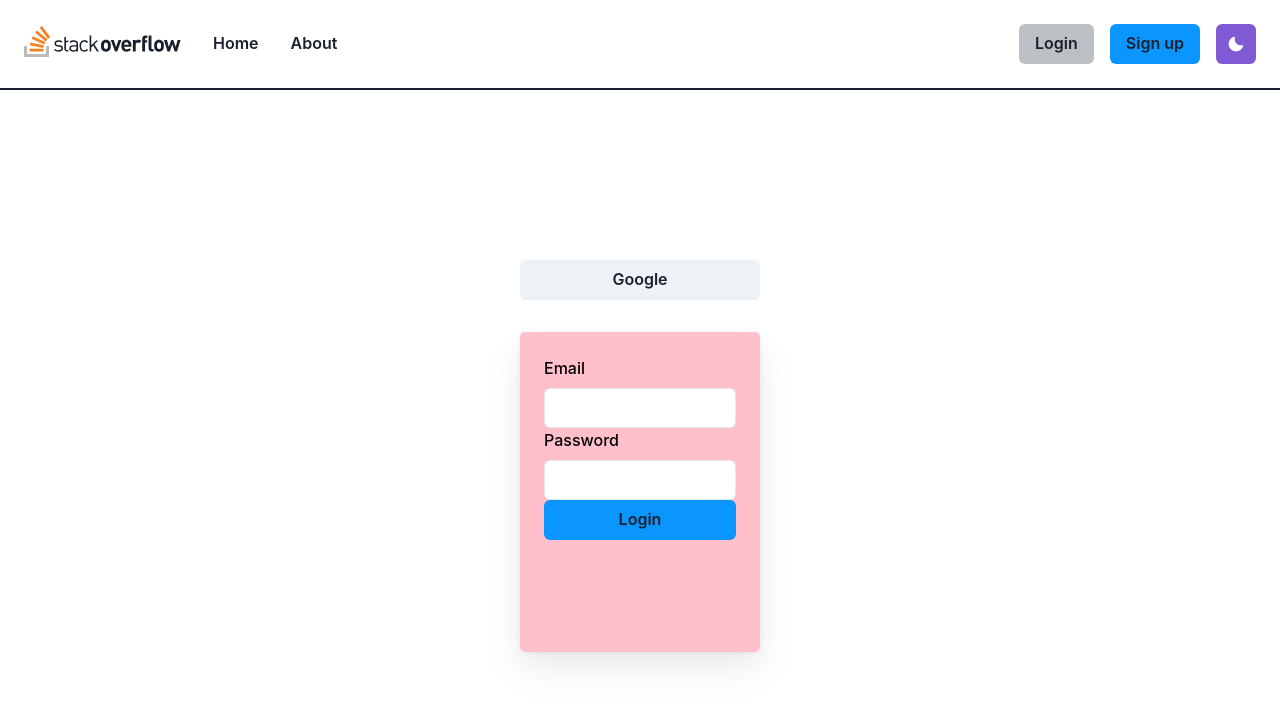
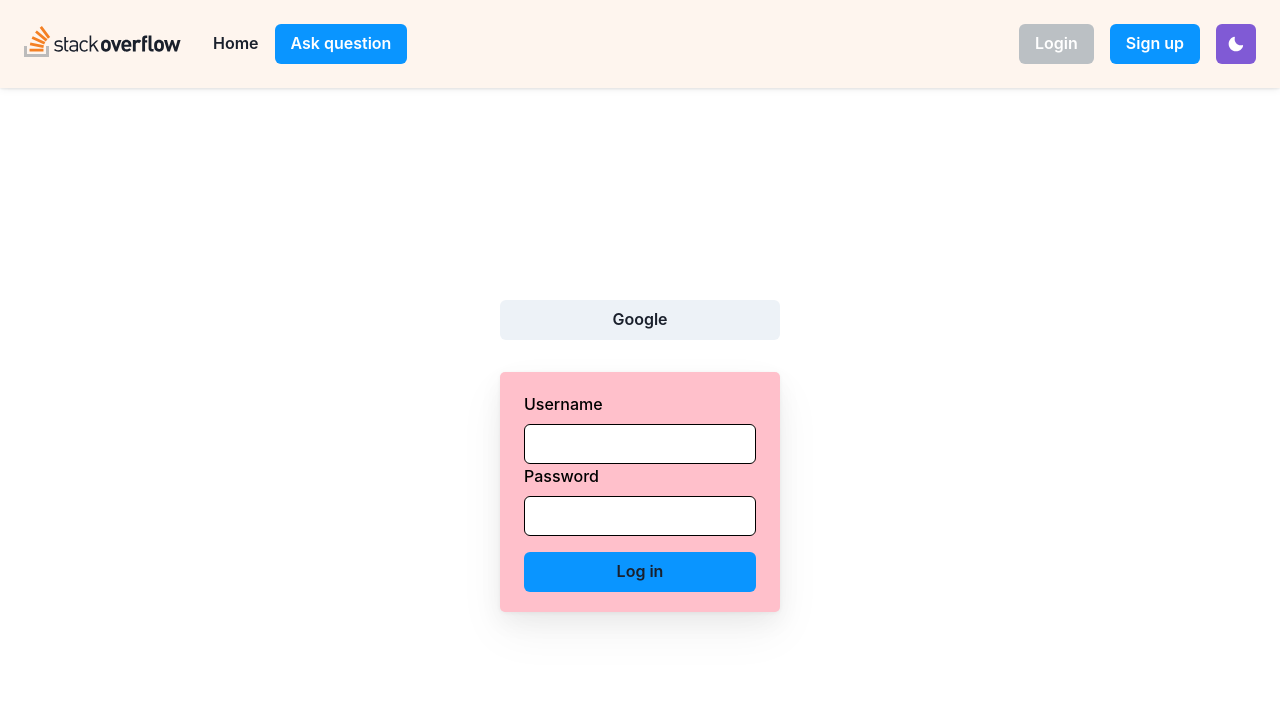
Before and after one commit to Haksa6/stackoverflow-copy-project, a React (Create React App) app in the folder client/: page /login in a window 1280 px wide. Shown: the top 704 px of the page. Built offline with nearby package versions, Linux system fonts and the light colour scheme; the HTML template or start-up script is replaced by a standard one.

Commit message:
register askquestion and singleview added

```diff
--- a/client/src/App.js
+++ b/client/src/App.js
@@ -5,6 +5,9 @@ import Main from "./components/Main";
 import { Flex } from "@chakra-ui/react";
 import Login from "./components/Login";
 import Signup from "./components/Signup";
+import SinglePost from "./components/SinglePost";
+
+import AskQuestion from "./components/AskQuestion";
 function App() {
   return (
     <ChakraProvider>
@@ -23,9 +26,10 @@ function App() {
           <Navbar />
           <Routes>
             <Route path="/" element={<Main />}></Route>
-            <Route path="/about" element={<h1>hi</h1>}></Route>
+            <Route path="/ask" element={<AskQuestion />}></Route>
             <Route path="/signup" element={<Signup />}></Route>
             <Route path="/login" element={<Login />}></Route>
+            <Route path="/post/:id" element={<SinglePost />}></Route>
           </Routes>
         </Router>
       </Flex>
--- /dev/null
+++ b/client/src/components/AskQuestion.jsx
@@ -0,0 +1,50 @@
+import React from "react";
+import { Flex, Text, Heading, Input, Textarea, Button } from "@chakra-ui/react";
+
+const AskQuestion = () => {
+  return (
+    <Flex w="100%" flexDir={"column"}>
+      <Heading>Ask a public question</Heading>
+      <Flex
+        padding="3.5"
+        border="1px"
+        borderRadius={3}
+        marginTop="2rem"
+        id="post-title"
+      >
+        <Flex flexDir={"column"} w="100%">
+          <Text fontSize={"xl"} fontWeight="bold">
+            Title
+          </Text>
+          <Text fontSize={"sm"} marginBottom="1rem">
+            Be specific and imagine you're asking a question to another person.
+          </Text>
+          <Input
+            size="sm"
+            placeholder="e.g. Is there an R function for finding the index of an element in a vector?"
+          />
+        </Flex>
+      </Flex>
+      <Flex
+        padding="3.5"
+        border="1px"
+        borderRadius={3}
+        marginTop="2rem"
+        id="post-code"
+      >
+        <Flex flexDir={"column"} w="100%">
+          <Text fontSize={"xl"} fontWeight="bold">
+            Code snippet
+          </Text>
+          <Text fontSize={"sm"}>
+            Post your code and more details about your problem, if needed.
+          </Text>
+          <Textarea size="sm" />
+        </Flex>
+      </Flex>
+      <Button marginTop="1rem">Submit</Button>
+    </Flex>
+  );
+};
+
+export default AskQuestion;
--- a/client/src/components/DarkLightToggle.jsx
+++ b/client/src/components/DarkLightToggle.jsx
@@ -7,13 +7,15 @@ const DarkLightToggle = () => {
   const { toggleColorMode } = useColorMode();
 
   return (
-    <AnimatePresence>
+    //wait removes the animation from the removed element
+    <AnimatePresence mode="wait">
       <motion.div
         key={useColorModeValue("light", "dark")}
-        initial={{ y: -20, opacity: 0 }}
+        initial={{ y: 20, opacity: 0 }}
         animate={{ y: 0, opacity: 1 }}
         transition={{ duration: 0.2 }}
-        style={{ display: "inline-flex" }}
+        exit={{ y: 20, opacity: 0 }}
+        style={{ display: "inline-block" }}
       >
         <IconButton
           onClick={toggleColorMode}
--- a/client/src/components/Login.jsx
+++ b/client/src/components/Login.jsx
@@ -32,9 +32,11 @@ const Login = () => {
     <Flex flexDir="column" alignSelf="center">
       <Button marginBottom={"2rem"}>Google</Button>
       <Flex
-        padding="24px"
-        w="15rem"
-        h="20rem"
+        justify={"center"}
+        alignItems="center"
+        padding={"24px"}
+        w={{ base: "14rem", sm: "17.5rem" }}
+        h="15rem"
         background="pink"
         borderRadius="5"
         boxShadow="0 10px 24px hsla(0,0%,0%,0.05), 0 20px 48px hsla(0,0%,0%,0.05), 0 1px 4px hsla(0,0%,0%,0.05)"
@@ -43,17 +45,19 @@ const Login = () => {
         <form onSubmit={handleSubmit} id="login-form">
           <Flex flexDir="column">
             <FormControl flexDir="column">
-              <FormLabel htmlFor="email" color={"black"}>
-                Email
+              <FormLabel htmlFor="Username" color={"black"}>
+                Username
               </FormLabel>
               <Input
                 backgroundColor={"white"}
                 color="black"
                 id="username"
                 type="text"
+                isRequired
                 value={username}
                 onChange={(event) => setUsername(event.target.value)}
                 w="100%"
+                border={"1px solid"}
               />
             </FormControl>
             <FormControl flexDir="column">
@@ -65,13 +69,15 @@ const Login = () => {
                 color="black"
                 id="password"
                 type="password"
+                isRequired
                 value={password}
                 onChange={(event) => setPassword(event.target.value)}
                 w="100%"
+                border={"1px solid"}
               />
             </FormControl>
-            <Button type="submit" backgroundColor="#0A95FF">
-              Login
+            <Button type="submit" backgroundColor="#0A95FF" marginTop={"1rem"}>
+              Log in
             </Button>
           </Flex>
         </form>
--- a/client/src/components/Navbar.jsx
+++ b/client/src/components/Navbar.jsx
@@ -11,6 +11,7 @@ import {
   HStack,
   useBreakpointValue,
   Link,
+  useColorModeValue,
 } from "@chakra-ui/react";
 import LightThemeIcon from "./icons/LightThemeIcon";
 import { HamburgerIcon } from "@chakra-ui/icons";
@@ -29,16 +30,16 @@ const Navbar = () => {
     <Flex
       as="nav"
       align="center"
-      padding="1.5rem"
+      padding={{ base: "0.75rem", sm: "1.5rem" }}
       justify="space-between"
       position="fixed"
       left="0"
       right="0"
       top="0"
-      w="100%"
       zIndex={2}
       css={{ backdropFilter: "blur(10px)" }}
-      borderBottom="2px"
+      bg={useColorModeValue("#FEF5EE")}
+      boxShadow="0 1px 2px hsla(0,0%,0%,0.05), 0 1px 4px hsla(0,0%,0%,0.05), 0 2px 8px hsla(0,0%,0%,0.05)"
     >
       <LightThemeIcon />
       {isDesktop ? (
@@ -47,8 +48,10 @@ const Navbar = () => {
             <Link href="/">
               <Button variant="ghost">Home</Button>
             </Link>
-            <Link href="/">
-              <Button variant="ghost">About</Button>
+            <Link href="/ask">
+              <Button variant="ghost" backgroundColor="#0A95FF" color="white">
+                Ask question
+              </Button>
             </Link>
           </Box>
 
@@ -64,12 +67,20 @@ const Navbar = () => {
             ) : (
               <>
                 <Link href="/login">
-                  <Button variant="ghost" backgroundColor="#BBC0C4">
+                  <Button
+                    variant="ghost"
+                    backgroundColor="#BBC0C4"
+                    color="white"
+                  >
                     Login
                   </Button>
                 </Link>
                 <Link href="/signup">
-                  <Button variant="ghost" backgroundColor="#0A95FF">
+                  <Button
+                    variant="ghost"
+                    backgroundColor="#0A95FF"
+                    color="white"
+                  >
                     Sign up
                   </Button>
                 </Link>
@@ -95,8 +106,8 @@ const Navbar = () => {
                 <MenuItem as="a" href="/">
                   Home
                 </MenuItem>
-                <MenuItem as="a" href="/about">
-                  About
+                <MenuItem as="a" href="/ask">
+                  Ask question
                 </MenuItem>
                 <MenuItem as="a" href="/login">
                   Login
--- a/client/src/components/Signup.jsx
+++ b/client/src/components/Signup.jsx
@@ -1,7 +1,89 @@
-import React from "react";
+import React, { useState } from "react";
+import { Flex, Button, FormControl, Input, FormLabel } from "@chakra-ui/react";
+import { useNavigate } from "react-router-dom";
+import AuthService from "../services/auth.service";
 
 const Signup = () => {
-  return <h1>Signup</h1>;
+  const [username, setUsername] = useState("");
+  const [password, setPassword] = useState("");
+  const navigate = useNavigate();
+
+  const handleSubmit = async (event) => {
+    event.preventDefault();
+    try {
+      // Uses the axios register function from services folder
+      await AuthService.register(username, password).then(
+        () => {
+          // Goes back to home page after succesful register
+          navigate("/");
+          // Reloads the page
+          window.location.reload();
+        },
+        (error) => {
+          console.log(error);
+        }
+      );
+    } catch (err) {
+      console.error(err);
+    }
+  };
+
+  return (
+    <Flex flexDir="column" alignSelf="center">
+      <Button marginBottom={"2rem"}>Google</Button>
+      <Flex
+        justify={"center"}
+        alignItems="center"
+        padding={"24px"}
+        w={{ base: "14rem", sm: "17.5rem" }}
+        h="15rem"
+        background="pink"
+        borderRadius="5"
+        boxShadow="0 10px 24px hsla(0,0%,0%,0.05), 0 20px 48px hsla(0,0%,0%,0.05), 0 1px 4px hsla(0,0%,0%,0.05)"
+        id="form-container"
+      >
+        <form onSubmit={handleSubmit} id="signup-form">
+          <Flex flexDir="column">
+            <FormControl flexDir="column">
+              <FormLabel htmlFor="Username" color={"black"}>
+                Username
+              </FormLabel>
+              <Input
+                backgroundColor={"white"}
+                color="black"
+                id="username"
+                type="text"
+                isRequired
+                value={username}
+                onChange={(event) => setUsername(event.target.value)}
+                w="100%"
+                border={"1px solid"}
+              />
+            </FormControl>
+            <FormControl flexDir="column">
+              <FormLabel htmlFor="password" color={"black"}>
+                Password
+              </FormLabel>
+              <Input
+                backgroundColor={"white"}
+                color="black"
+                id="password"
+                type="password"
+                isRequired
+                value={password}
+                onChange={(event) => setPassword(event.target.value)}
+                w="100%"
+                border={"1px solid"}
+              />
+            </FormControl>
+            <Button type="submit" backgroundColor="#0A95FF" marginTop={"1rem"}>
+              Sign up
+            </Button>
+          </Flex>
+        </form>
+      </Flex>
+    </Flex>
+  );
 };
 
 export default Signup;
--- /dev/null
+++ b/client/src/components/SinglePost.jsx
@@ -0,0 +1,31 @@
+import React, { useState, useEffect } from "react";
+import { useParams } from "react-router-dom";
+import { Flex, Text, Heading, Button } from "@chakra-ui/react";
+import axios from "axios";
+
+const SinglePost = () => {
+  const [post, setPost] = useState(null);
+  // useParams() gets the current posts id from the url
+  const { id } = useParams();
+
+  useEffect(() => {
+    const fetchPost = async () => {
+      const { data } = await axios.get(`/api/post/${id}`);
+      setPost(data);
+    };
+    fetchPost();
+  }, [id]);
+
+  const click = () => {
+    console.log(post);
+    console.log(id);
+  };
+  return (
+    <Flex>
+      <Text>{post?.title}</Text>
+      <Button onClick={click}></Button>
+    </Flex>
+  );
+};
+
+export default SinglePost;
--- a/client/src/services/auth.service.js
+++ b/client/src/services/auth.service.js
@@ -8,8 +8,7 @@ const register = (username, password) => {
       password,
     })
     .then((response) => {
-      if (response.data.username) {
-        console.log(response.data.username);
+      if (response.data) {
         // Set user in localstorage if the register was succesful
         localStorage.setItem("token", JSON.stringify(response.data));
       }
--- /dev/null
+++ b/client/src/services/post.service.js
@@ -0,0 +1,12 @@
+import axios from "axios";
+
+// Get all the posts
+const getAllPosts = () => {
+  return axios.get("/api/post");
+};
+
+const PostService = {
+  getAllPosts,
+};
+
+export default PostService;
```
Also changed, not shown: client/src/components/Main.jsx (+18 -9 lines), client/src/components/VoteButtons.jsx (added, +49 -0 lines), 1 other file (tests, documents, lock files or other folders).
